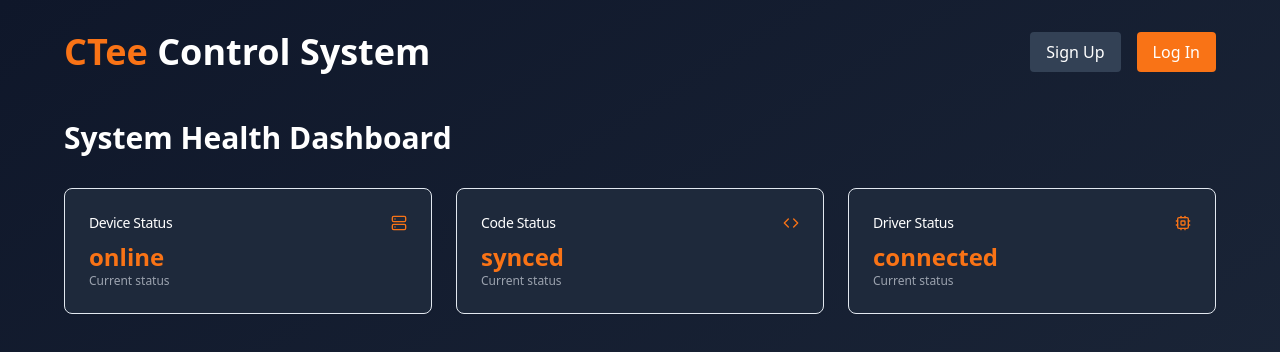
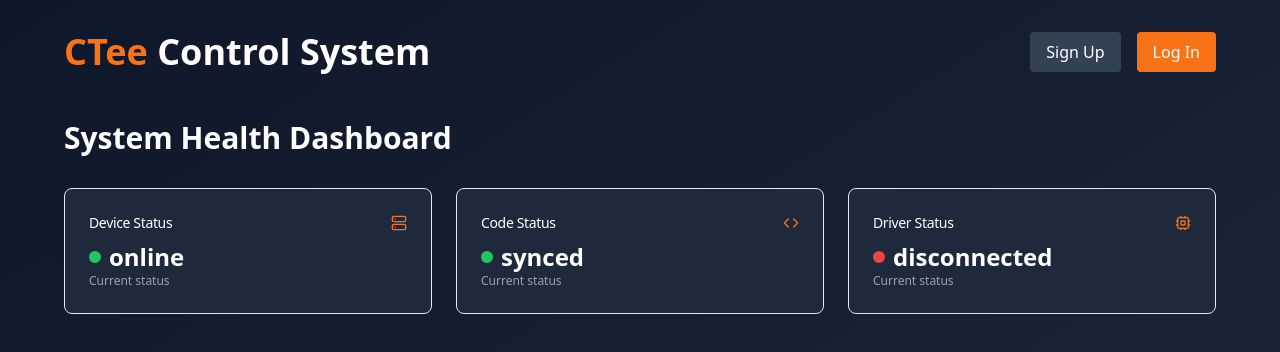
Before and after one commit to GPT-Engineer-App/health-metrics-dashboard, a React (Vite) app: page / in a window 1280 px wide. Shown: the top 352 px of the page. Built offline with nearby package versions, Linux system fonts and the light colour scheme.

Commit message:
Add traffic lights and modal for status
- Implemented traffic light indicators for the statuses in the dashboard.
- Updated "Driver Status" to display "disconnected" and added a modal that opens with details when clicked.
[skip gpt_engineer]

```diff
--- a/src/pages/Index.jsx
+++ b/src/pages/Index.jsx
@@ -1,19 +1,23 @@
 import { useState } from 'react';
 import { Server, Code, Cpu } from 'lucide-react';
 import { Card, CardContent, CardHeader, CardTitle } from "@/components/ui/card";
+import { Dialog, DialogContent, DialogHeader, DialogTitle, DialogDescription } from "@/components/ui/dialog";
 
-const StatusCard = ({ title, status, icon: Icon }) => {
+const StatusCard = ({ title, status, icon: Icon, onClick }) => {
   const isPositive = status === 'online' || status === 'synced' || status === 'connected';
-  const statusColor = isPositive ? 'text-orange-500' : 'text-red-500';
+  const statusColor = isPositive ? 'bg-green-500' : (status === 'disconnected' ? 'bg-red-500' : 'bg-yellow-500');
 
   return (
-    <Card className="w-full bg-slate-800 text-white">
+    <Card className="w-full bg-slate-800 text-white cursor-pointer" onClick={onClick}>
       <CardHeader className="flex flex-row items-center justify-between space-y-0 pb-2">
         <CardTitle className="text-sm font-medium">{title}</CardTitle>
         <Icon className="h-4 w-4 text-orange-500" />
       </CardHeader>
       <CardContent>
-        <div className={`text-2xl font-bold ${statusColor}`}>{status}</div>
+        <div className="flex items-center space-x-2">
+          <div className={`w-3 h-3 rounded-full ${statusColor}`}></div>
+          <div className="text-2xl font-bold">{status}</div>
+        </div>
         <p className="text-xs text-gray-400">Current status</p>
       </CardContent>
     </Card>
@@ -23,7 +27,12 @@ const StatusCard = ({ title, status, icon: Icon }) => {
 const Index = () => {
   const [deviceStatus, setDeviceStatus] = useState('online');
   const [codeStatus, setCodeStatus] = useState('synced');
-  const [driverStatus, setDriverStatus] = useState('connected');
+  const [driverStatus, setDriverStatus] = useState('disconnected');
+  const [isModalOpen, setIsModalOpen] = useState(false);
+
+  const handleDriverStatusClick = () => {
+    setIsModalOpen(true);
+  };
 
   return (
     <div className="min-h-screen bg-gradient-to-br from-slate-900 to-slate-800 p-8 text-white">
@@ -41,9 +50,25 @@ const Index = () => {
         <div className="grid grid-cols-1 md:grid-cols-3 gap-6">
           <StatusCard title="Device Status" status={deviceStatus} icon={Server} />
           <StatusCard title="Code Status" status={codeStatus} icon={Code} />
-          <StatusCard title="Driver Status" status={driverStatus} icon={Cpu} />
+          <StatusCard title="Driver Status" status={driverStatus} icon={Cpu} onClick={handleDriverStatusClick} />
         </div>
       </div>
+      <Dialog open={isModalOpen} onOpenChange={setIsModalOpen}>
+        <DialogContent className="bg-slate-800 text-white">
+          <DialogHeader>
+            <DialogTitle>Driver Status: Disconnected</DialogTitle>
+            <DialogDescription>
+              <p className="text-red-500 mb-4">There is a problem with the driver connection.</p>
+              <ul className="list-disc list-inside">
+                <li>Last seen: 2 hours ago</li>
+                <li>Error code: DRV_001</li>
+                <li>Possible cause: Network interruption</li>
+              </ul>
+              <p className="mt-4">Please check your network connection and restart the driver.</p>
+            </DialogDescription>
+          </DialogHeader>
+        </DialogContent>
+      </Dialog>
     </div>
   );
 };
```
